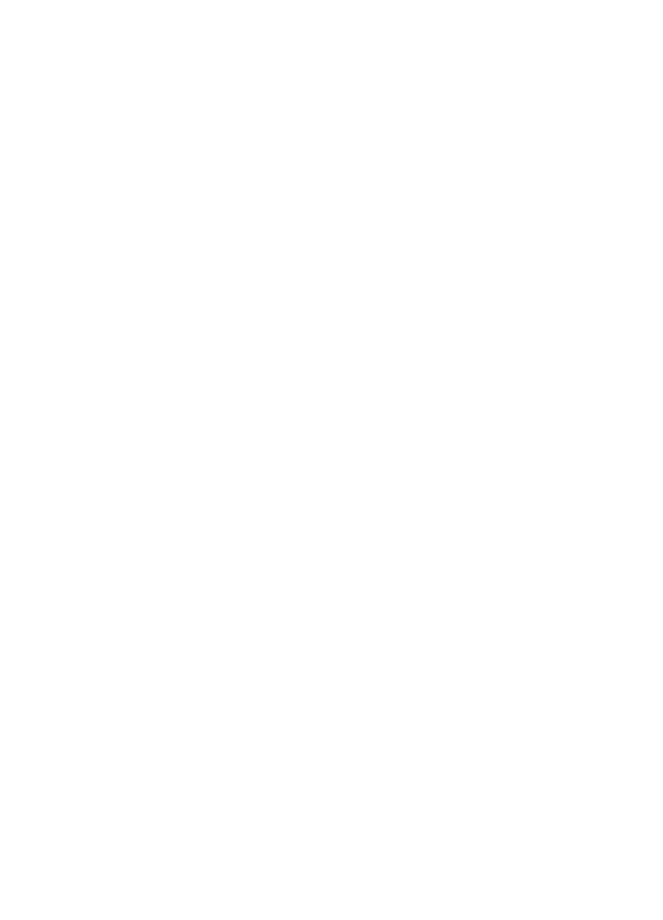
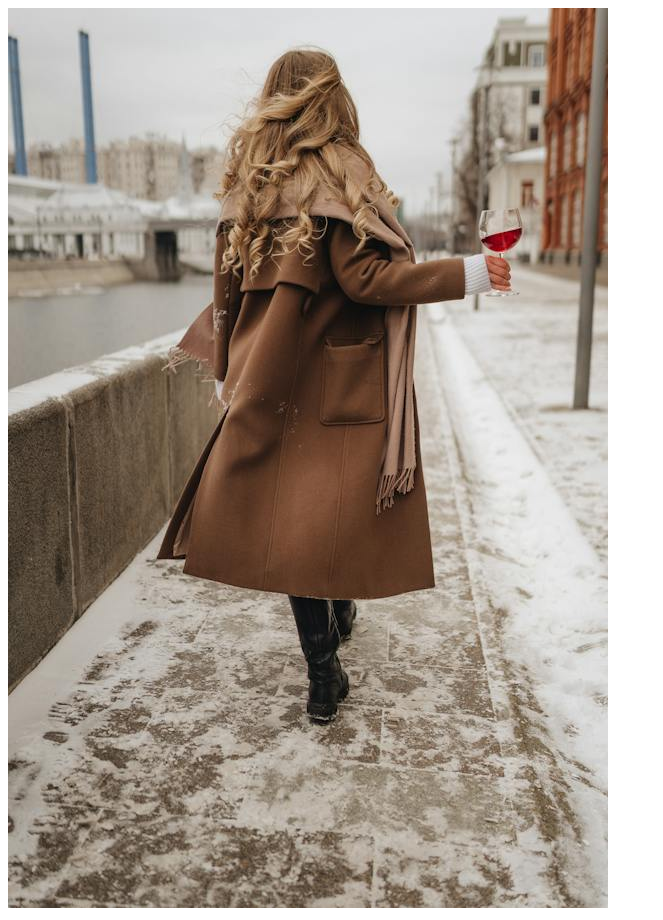
Before and after one commit to XTmatrix/practice-git, a plain HTML site: page index.html in a window 1280 px wide. Shown: the whole page, without its empty margins (0-663 px from the left). Before the commit the page ends 800 px from the top, so only its background shows below. Drawn offline with Linux system fonts and the light colour scheme.

Commit message:
winter women imaged added

```diff
--- a/index.html
+++ b/index.html
@@ -8,7 +8,7 @@
 </head>
 
 <body>
-
+  <img src="./women-winter.jpeg" alt="">
   <script src="./script.js"></script>
 </body>
 
```
Also changed, not shown: women-winter.jpeg (added).
